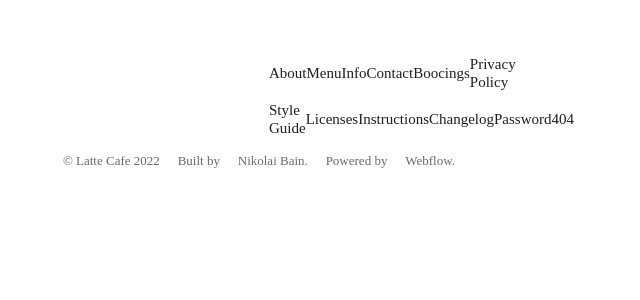
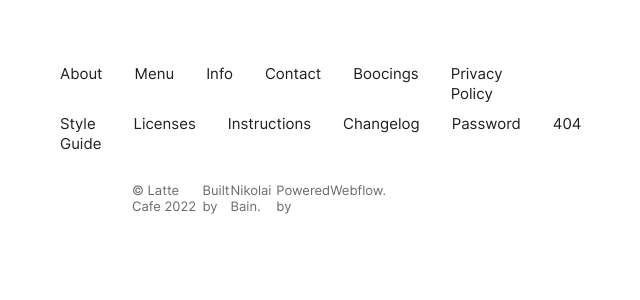
Before and after one commit to Gen1972/project_1, a PHP site: page /footer.html in a window 1280 px wide. Shown: the top 300 px of the page, without its empty margins (381-1021 px from the left). Run offline with PHP 8.4, Linux system fonts and the light colour scheme.

Commit message:
настройка стилей подвала

```diff
--- a/css/footer.css
+++ b/css/footer.css
@@ -1,13 +1,13 @@
 @font-face {
     font-family: 'Inter';
-    src: url('fonts/InterDisplay-Regular.woff2') format('woff2');
+    src: url('../fonts/Inter-Regular.woff2') format('woff2');
     font-weight: normal;
     font-style: normal;
 }
 
 * {
-    margin: 0 auto;
-    padding: 0;
+    /* margin: 0 auto;
+    padding: 0; */
     box-sizing: border-box;
 }
 
@@ -15,27 +15,47 @@ footer {
     max-width: 100%;
     height: 200px;
     padding-top: 55px;
-    padding-left: 70;
-    padding-right: 70;
+    font-family: 'Inter', serif;
 
 }
 
+.footer-wrapper {
+    margin-left: 70px;
+    margin-right: 70px;
+}
+
 .footer-menu {
-    padding-left: 325px;
-    padding-right: 325px;
-    font-family: 'InterDisplay', serif;
+    margin-left: 325px;
+    margin-right: 325px;
+    padding-left: 38px;
+    padding-right: 38px;
+}
+
+.menu-primary {
+    display: flex;
+    justify-content: start;
+    align-items: center;
+    width: 100%;
+}
+
+
+.nav li {
+    margin-right: 32px;
+}
+
+.nav li:last-child {
+    margin-right: 38px;
 }
 
 ul {
     display: flex;
-    justify-content: start;
-    align-items: center;
+    margin: 0;
+    padding: 0;
 }
 
 a {
     text-decoration: none;
     font-size: 15px;
-    font-weight: normal;
     color: #1F1F1F;
 }
 
@@ -45,6 +65,14 @@ a {
 }
 .nav-secondary {
     margin-top: 10px;
+}
+
+.nav-secondary li {
+    margin-right: 32px;
+}
+
+.nav-secondary li:last-child {
+    margin-right: 38px;
 }
 
 .footer-copyright {
--- a/css/header.css
+++ b/css/header.css
@@ -1,6 +1,6 @@
 @font-face {
     font-family: 'Inter';
-    src: url('fonts/InterDisplay-Regular.woff2') format('woff2');
+    src: url('../fonts/Inter-Regular.woff2') format('woff2');
     font-weight: normal;
     font-style: normal;
 }
@@ -19,7 +19,7 @@ header {
     background-color: #4A2B33 ;
     max-width: 100%;
     height: 120px;
-    font-family: 'InterDisplay', serif;
+    font-family: 'Inter', serif;
 
 }
 
--- a/footer.html
+++ b/footer.html
@@ -7,8 +7,9 @@
     <link rel="stylesheet" href="css/footer.css">
 </head>
 <footer>
+    <div class="footer-wrapper">
         <div class="footer-menu">
-        <div class="footer-menu menu-primary">
+            <div class="menu-primary">
                 <ul class="nav">
                     <li class="about">
                         <a href="#">About</a>
@@ -30,7 +31,7 @@
                     </li>
                 </ul>
             </div>
-        <div class="footer-menu menu-secondary">
+            <div class="menu-secondary">
                 <ul class="nav-secondary">
                     <li class="style guide">
                         <a href="#">Style Guide</a>
@@ -54,11 +55,15 @@
             </div>
         </div>
         <div class="footer-copyright">
+
             <p class="copy">&copy; Latte Cafe 2022</p>
             <p>Built by</p>
             <p class="name">Nikolai Bain.</p>
             <p>Powered by</p>
             <p class="name">Webflow.</p>
         </div>
+
+    </div>
+
 </footer>
 </html>
```
Also changed, not shown: fonts/Inter-Regular.otf (added), fonts/Inter-Regular.woff2 (added). Lines whose indentation alone changed are shown as unchanged.
